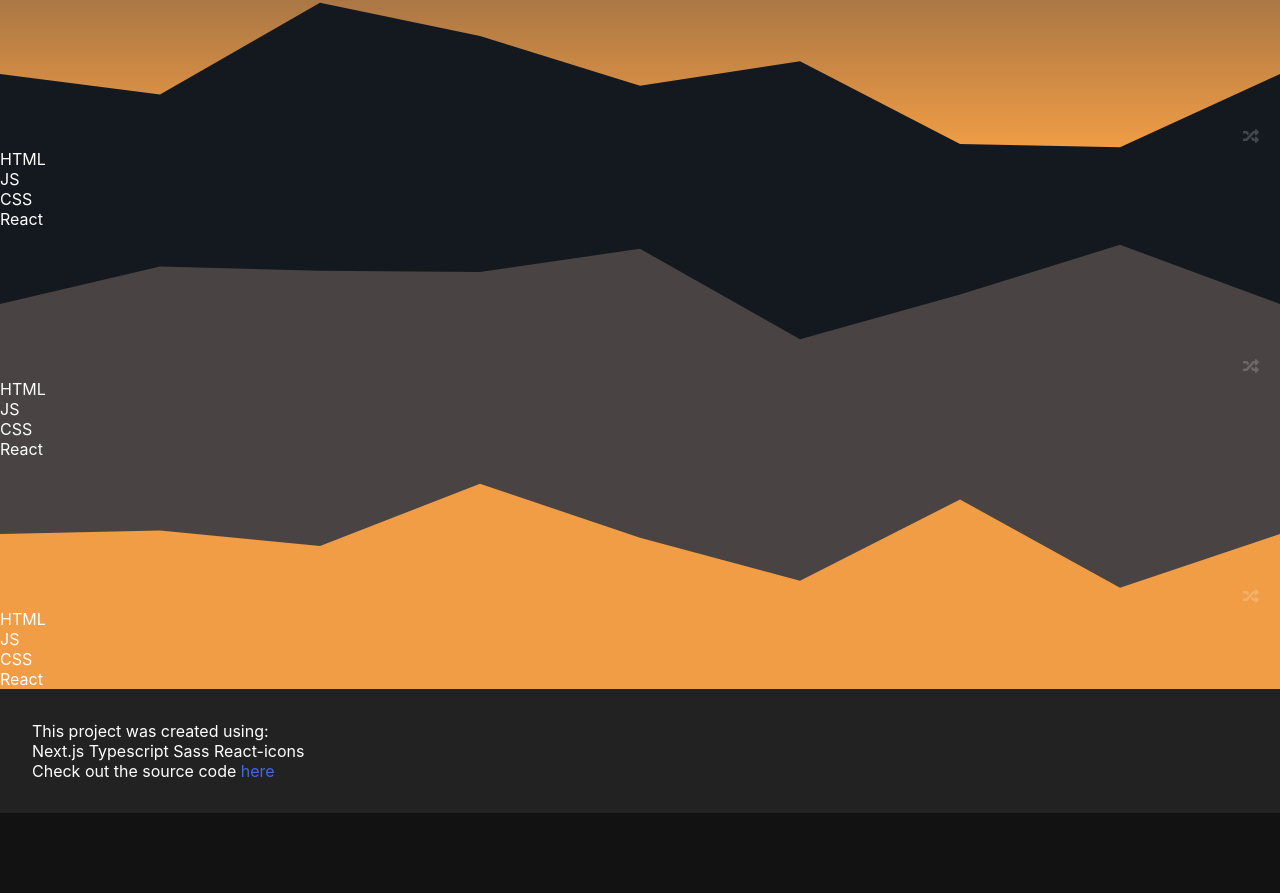
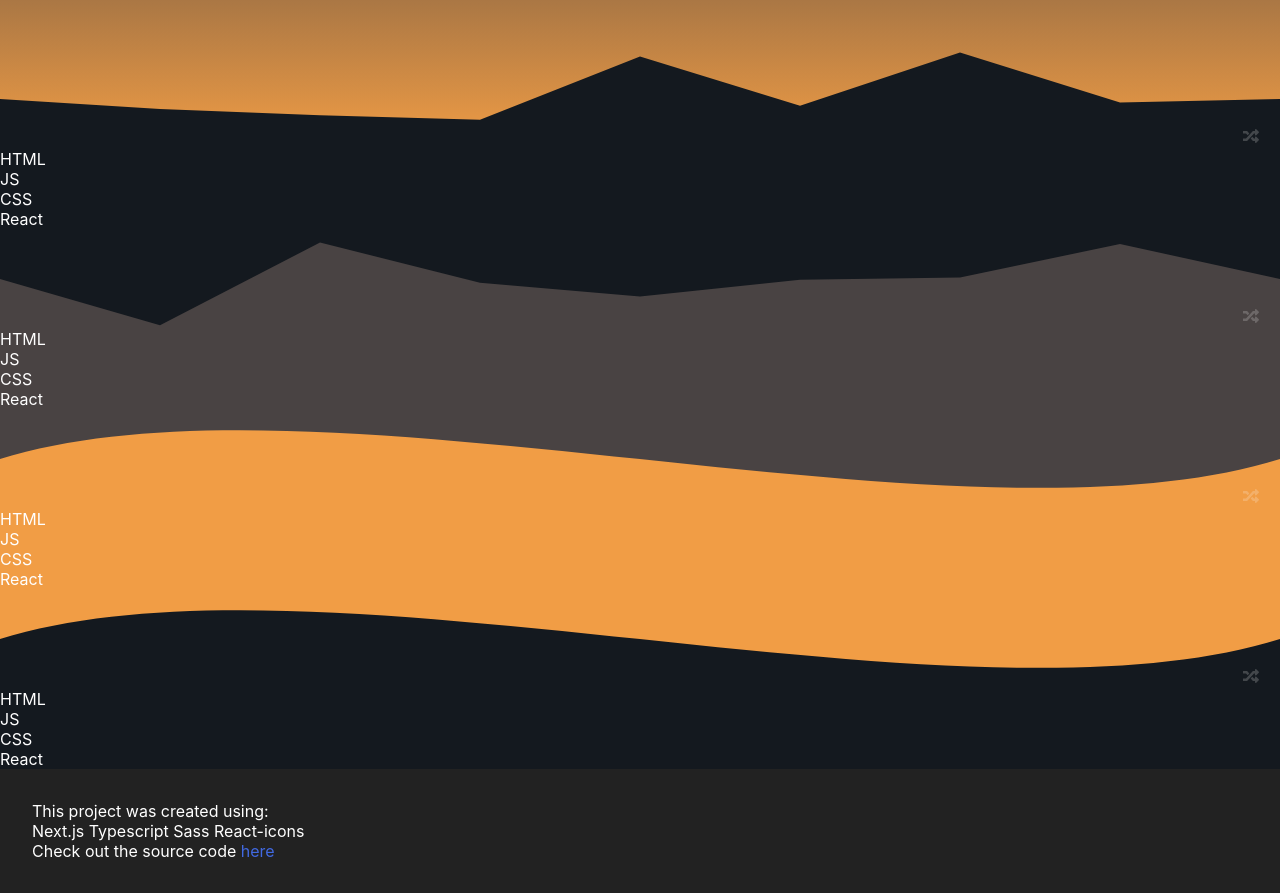
Before and after one commit to Takzzg/portfolio-v1, a Next.js app: page / in a window 1280 px wide. Shown: the part 379-1272 px from the top of the page. Before the commit the page ends 1192 px from the top, so only its background shows below. Built offline with nearby package versions, Linux system fonts and the light colour scheme; a web font is replaced by a local one.

Commit message:
fully fledged sections

```diff
--- a/components/Mountains/Moutains.tsx
+++ /dev/null
@@ -1,35 +0,0 @@
-import React, { useEffect, useRef } from "react"
-import Button from "../Button/Button"
-import { FaRandom } from "react-icons/fa"
-import { drawMountains } from "./script"
-import styles from "./Mountains.module.scss"
-
-type Props = {
-    peakCount?: number
-}
-
-const Moutains = ({ peakCount = 7 }: Props) => {
-    const canvas = useRef<HTMLCanvasElement>(null)
-
-    useEffect(() => {
-        drawMountains(canvas.current as HTMLCanvasElement, peakCount)
-        window.addEventListener("resize", () =>
-            drawMountains(canvas.current!, peakCount)
-        )
-    }, [])
-
-    return (
-        <div className={styles.mountainsCont}>
-            <div className={styles.mountainsBtn}>
-                <Button
-                    icon={<FaRandom />}
-                    onClick={() => drawMountains(canvas.current!, peakCount)}
-                    bg="transparent"
-                />
-            </div>
-            <canvas ref={canvas} />
-        </div>
-    )
-}
-
-export default Moutains
--- a/components/Mountains/script.ts
+++ /dev/null
@@ -1,31 +0,0 @@
-export const drawMountains = (
-    _canvas: HTMLCanvasElement,
-    peakCount: number
-) => {
-    let canvas = _canvas
-    let ctx = canvas.getContext("2d") as CanvasRenderingContext2D
-    let parent = canvas.parentElement as HTMLElement
-
-    canvas.width = parent.clientWidth
-
-    parent.parentElement!.style.position = "relative"
-
-    const prevParent = parent.parentElement!
-        .previousElementSibling as HTMLElement
-    prevParent.style.paddingBottom = canvas.height.toString() + "px"
-
-    const distance = Math.floor(canvas.width / (peakCount + 1))
-
-    ctx.clearRect(0, 0, canvas.width, canvas.height)
-    ctx.fillStyle = parent.parentElement?.style.backgroundColor as string
-    ctx.beginPath()
-    ctx.moveTo(0, canvas.height)
-    ctx.lineTo(0, canvas.height / 2)
-
-    for (let x = 1; x <= peakCount; x++)
-        ctx.lineTo(x * distance, Math.random() * canvas.height)
-
-    ctx.lineTo(canvas.width, canvas.height / 2)
-    ctx.lineTo(canvas.width, canvas.height)
-    ctx.fill()
-}
--- a/components/Mountains/Mountains.module.scss
+++ b/components/Section/Divider.module.scss
@@ -5,6 +5,7 @@
 
     display: flex;
     justify-content: baseline;
+    overflow: hidden;
 
     .mountainsBtn {
         position: absolute;
--- /dev/null
+++ b/components/Section/Divider.tsx
@@ -0,0 +1,49 @@
+import React, { useEffect, useRef, useState } from "react"
+import Button from "../Button/Button"
+import { FaRandom } from "react-icons/fa"
+import { drawDivider } from "./script"
+import styles from "./Divider.module.scss"
+
+type Props = {
+    color: string
+    divider: "mountains" | "bezier" | "bezierInverted"
+}
+
+const Divider = ({ color, divider: _divider }: Props) => {
+    const canvas = useRef<HTMLCanvasElement>(null)
+    const [divider, setDivider] = useState(_divider)
+
+    let draw = () => {
+        drawDivider(canvas.current!, color, divider)
+    }
+
+    const handleClick = () => {
+        if (divider === "bezier") setDivider("bezierInverted")
+        else if (divider === "bezierInverted") setDivider("bezier")
+        else draw()
+    }
+
+    useEffect(() => {
+        window.addEventListener("resize", () => draw())
+    }, [])
+
+    useEffect(() => {
+        draw = () => drawDivider(canvas.current!, color, divider)
+        draw()
+    }, [canvas.current, divider])
+
+    return (
+        <div className={styles.mountainsCont}>
+            <div className={styles.mountainsBtn}>
+                <Button
+                    icon={<FaRandom />}
+                    onClick={handleClick}
+                    bg="transparent"
+                />
+            </div>
+            <canvas ref={canvas} />
+        </div>
+    )
+}
+
+export default Divider
--- /dev/null
+++ b/components/Section/Section.tsx
@@ -0,0 +1,19 @@
+import React, { ReactNode } from "react"
+import Divider from "./Divider"
+
+type Props = {
+    children: ReactNode
+    divider?: "mountains" | "bezier"
+    color: string
+}
+
+const Section = ({ children, divider = "mountains", color }: Props) => {
+    return (
+        <div style={{ backgroundColor: color, position: "relative" }}>
+            <Divider color={color} divider={divider} />
+            {children}
+        </div>
+    )
+}
+
+export default Section
--- /dev/null
+++ b/components/Section/script.ts
@@ -0,0 +1,55 @@
+export const drawDivider = (
+    _canvas: HTMLCanvasElement,
+    color: string,
+    type: "mountains" | "bezier" | "bezierInverted" = "mountains"
+) => {
+    let canvas = _canvas
+    let ctx = canvas.getContext("2d") as CanvasRenderingContext2D
+    let parent = canvas.parentElement as HTMLElement
+
+    canvas.width = parent.clientWidth
+    canvas.height = 100
+
+    const prevParent = parent.parentElement!
+        .previousElementSibling as HTMLElement
+    prevParent.style.paddingBottom = canvas.height.toString() + "px"
+
+    ctx.clearRect(0, 0, canvas.width, canvas.height)
+    ctx.fillStyle = color
+    ctx.beginPath()
+    ctx.moveTo(0, canvas.height)
+    ctx.lineTo(0, canvas.height / 2)
+
+    if (type === "mountains") {
+        const distance = Math.floor(canvas.width / (7 + 1))
+        for (let x = 1; x <= 7; x++)
+            ctx.lineTo(x * distance, Math.random() * canvas.height)
+    }
+
+    if (type === "bezier" || type === "bezierInverted") {
+        const offset = canvas.height / 2
+
+        if (type === "bezier")
+            ctx.bezierCurveTo(
+                canvas.width / 4,
+                0 - offset,
+                (canvas.width / 4) * 3,
+                canvas.height + offset,
+                canvas.width,
+                canvas.height / 2
+            )
+        else
+            ctx.bezierCurveTo(
+                canvas.width / 4,
+                canvas.height + offset,
+                (canvas.width / 4) * 3,
+                0 - offset,
+                canvas.width,
+                canvas.height / 2
+            )
+    }
+
+    ctx.lineTo(canvas.width, canvas.height / 2)
+    ctx.lineTo(canvas.width, canvas.height)
+    ctx.fill()
+}
--- a/pages/index.tsx
+++ b/pages/index.tsx
@@ -1,7 +1,7 @@
 import type { NextPage } from "next"
 import Head from "next/head"
 
-import Moutains from "../components/Mountains/Moutains"
+import Section from "../components/Section/Section"
 import styles from "../styles/pages/Home.module.scss"
 
 const Home: NextPage = () => {
@@ -22,38 +22,33 @@ const Home: NextPage = () => {
                     <div className={styles.thirdLine}>A web developer</div>
                 </div>
 
-                <div
-                    className={styles.technologies}
-                    style={{ backgroundColor: "#14191f" }}
-                >
-                    <Moutains />
+                <Section color={"#14191f"} divider={"mountains"}>
                     <div className={styles.tech}>HTML</div>
                     <div className={styles.tech}>JS</div>
                     <div className={styles.tech}>CSS</div>
                     <div className={styles.tech}>React</div>
-                </div>
+                </Section>
 
-                <div
-                    className={styles.technologies}
-                    style={{ backgroundColor: "rgb(73, 67, 67)" }}
-                >
-                    <Moutains />
+                <Section color={"rgb(73, 67, 67)"}>
                     <div className={styles.tech}>HTML</div>
                     <div className={styles.tech}>JS</div>
                     <div className={styles.tech}>CSS</div>
                     <div className={styles.tech}>React</div>
-                </div>
+                </Section>
 
-                <div
-                    className={styles.technologies}
-                    style={{ backgroundColor: "rgb(241, 157, 69)" }}
-                >
-                    <Moutains />
+                <Section color={"rgb(241, 157, 69)"} divider={"bezier"}>
                     <div className={styles.tech}>HTML</div>
                     <div className={styles.tech}>JS</div>
                     <div className={styles.tech}>CSS</div>
                     <div className={styles.tech}>React</div>
-                </div>
+                </Section>
+
+                <Section color={"#14191f"} divider={"bezier"}>
+                    <div className={styles.tech}>HTML</div>
+                    <div className={styles.tech}>JS</div>
+                    <div className={styles.tech}>CSS</div>
+                    <div className={styles.tech}>React</div>
+                </Section>
             </div>
         </div>
     )
```
